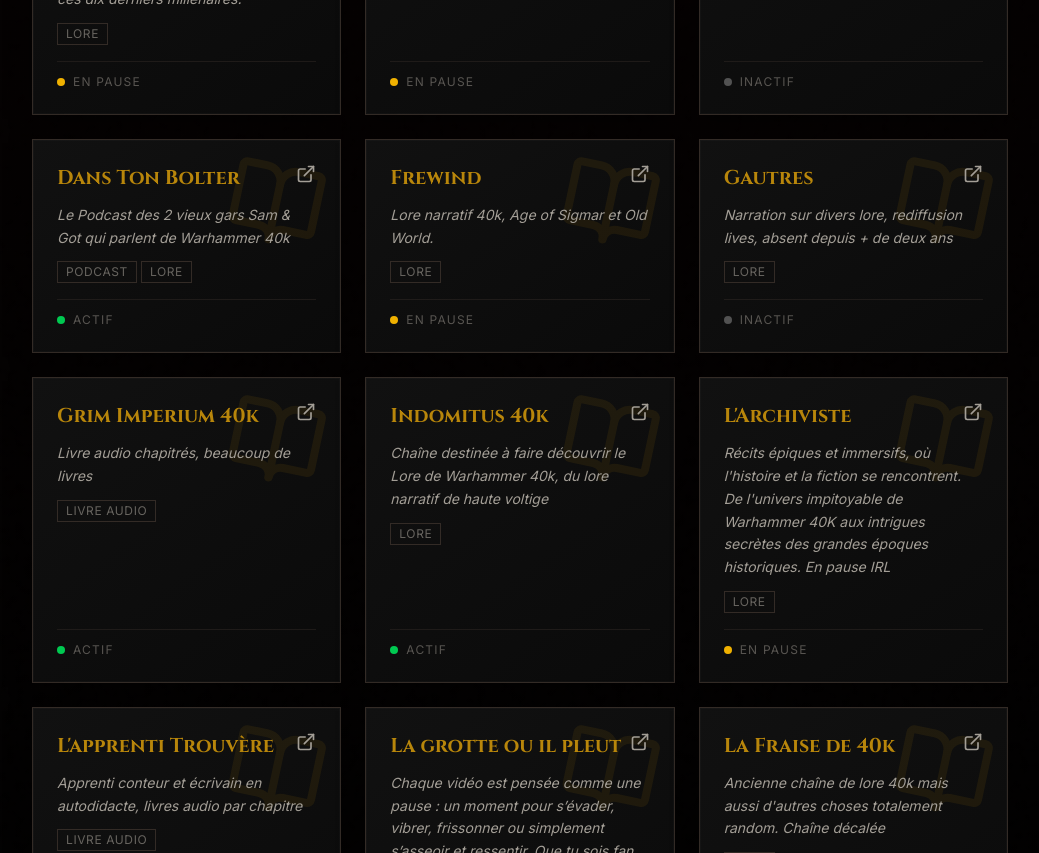
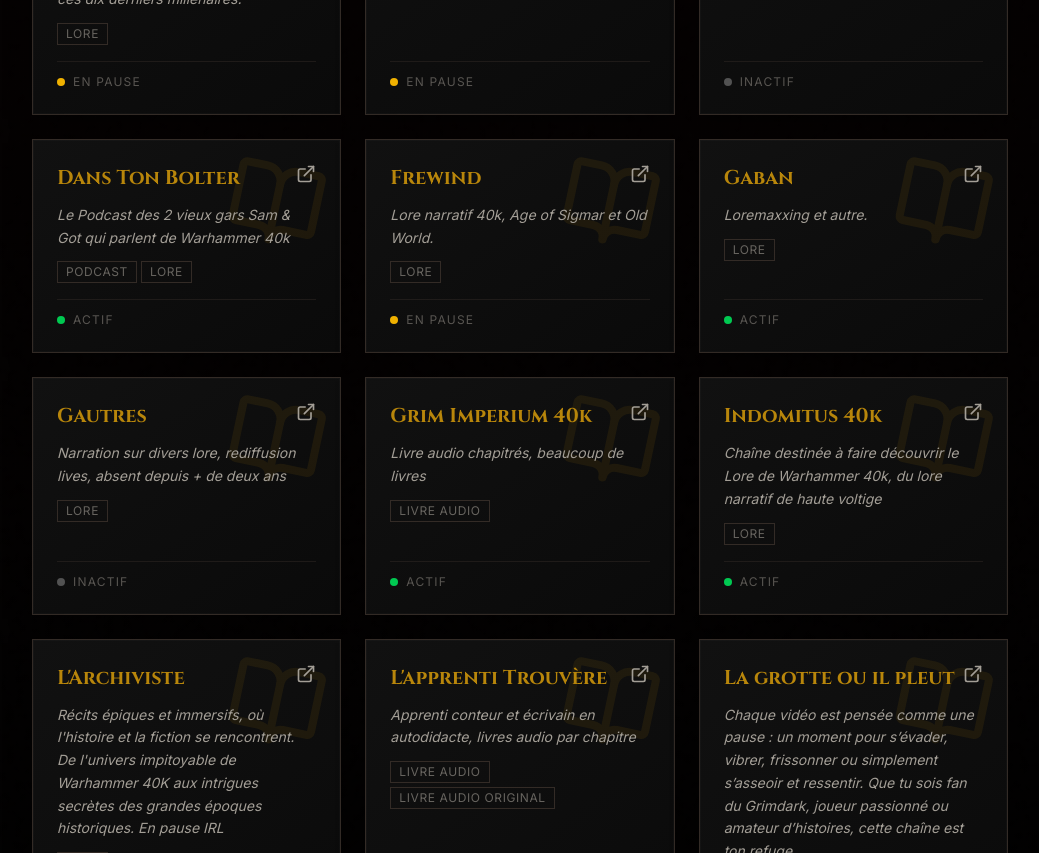
Before and after one commit to Kalcinator/Archives-du-Lore, a React (Vite) app: page / in a window 1280 px wide. Shown: the part 1480-2333 px from the top of the page, without its empty margins (120-1159 px from the left). Built offline with nearby package versions, Linux system fonts and the light colour scheme.

Commit message:
feat: initialize channels data file with Warhammer lore and hobbyist content creators

```diff
--- a/src/data/channels.data.ts
+++ b/src/data/channels.data.ts
@@ -106,6 +106,13 @@
     url: "https://www.youtube.com/@frewind8260",
     description: "Lore narratif 40k, Age of Sigmar et Old World.",
     status: "pause",
+    tags: ["lore"],
+  },
+  {
+    name: "Gaban",
+    url: "https://www.youtube.com/@Gaban_GG",
+    description: "Loremaxxing et autre.",
+    status: "active",
     tags: ["lore"],
   },
   {
@@ -341,6 +348,7 @@
     status: "active",
     tags: ["lore", "news", "jeux-video"],
   },
+
   {
     name: "Vox Narratoris",
     url: "https://www.youtube.com/@VoxNarratoris",
```
